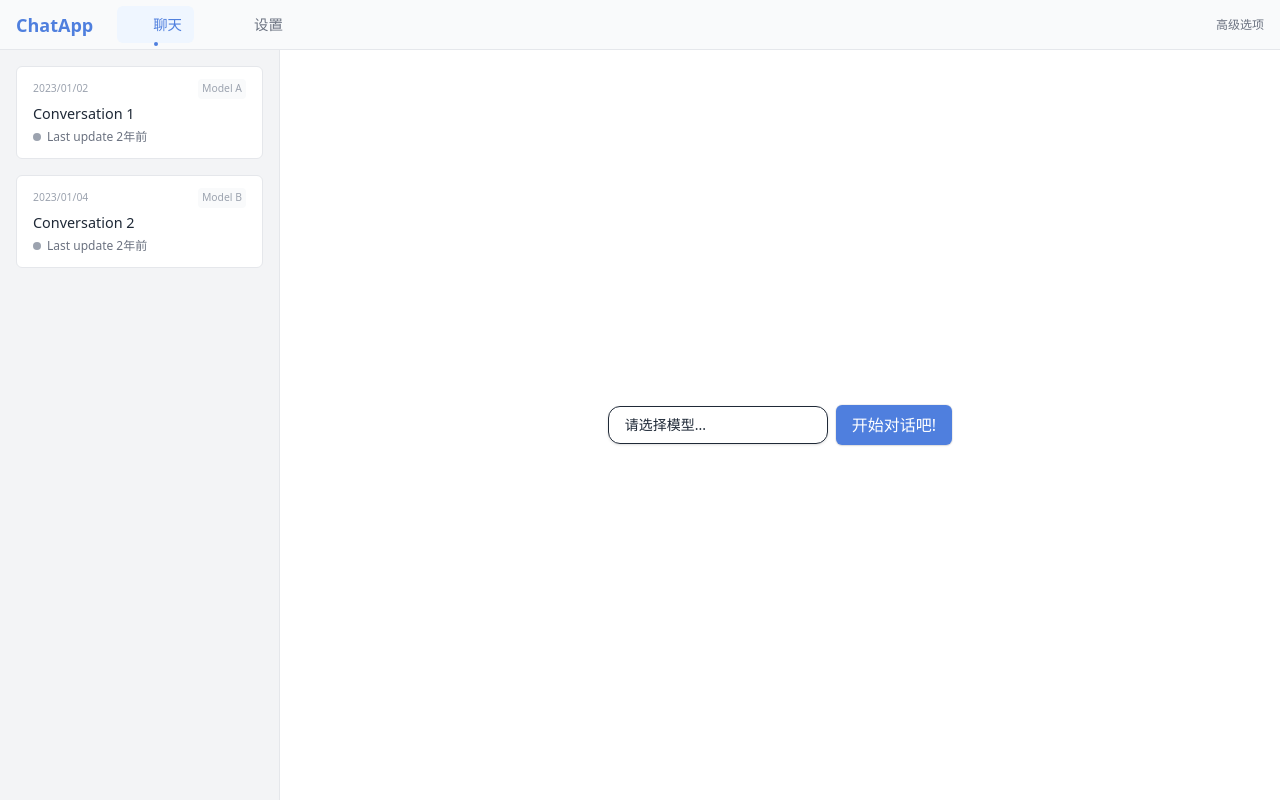
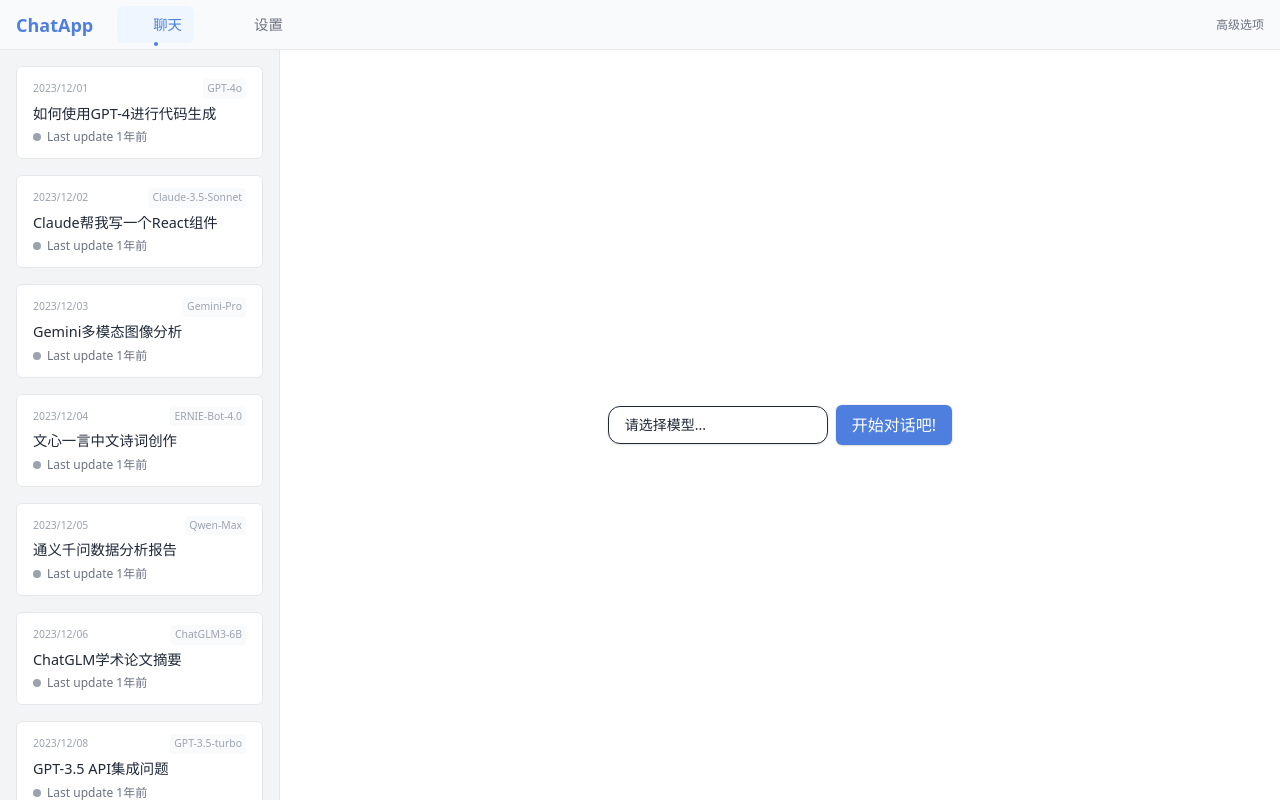
Before and after one commit to blkcor/chat, a Vue app: page / in a window 1280 px wide. Built offline with nearby package versions, Linux system fonts and the light colour scheme; what @iconify/tailwind4 would draw is missing.

Commit message:
fix: select the correct conversation

```diff
--- a/package.json
+++ b/package.json
@@ -24,10 +24,12 @@
     "@electron-toolkit/preload": "^3.0.2",
     "@electron-toolkit/utils": "^4.0.0",
     "@tailwindcss/vite": "^4.1.11",
+    "dexie": "^4.0.11",
     "electron-updater": "^6.3.9",
     "pinia": "^3.0.3",
     "radix-vue": "^1.9.17",
     "tailwindcss": "^4.1.11",
+    "uuid": "^11.1.0",
     "vue-router": "^4.5.1"
   },
   "devDependencies": {
--- a/src/renderer/src/App.vue
+++ b/src/renderer/src/App.vue
@@ -2,29 +2,18 @@
 import SideBar from './components/SideBar.vue'
 import Header from './components/Header.vue'
 import { useTheme } from './composables/useTheme'
-
-// Mock data for conversations
-const conversations = [
-  {
-    id: 'adadsadasda',
-    title: 'Conversation 1',
-    selectedModel: 'Model A',
-    createdAt: '2023-01-01',
-    updatedAt: '2023-01-02',
-    providerId: 'dasdasdasd'
-  },
-  {
-    id: 'dasdasdas',
-    title: 'Conversation 2',
-    selectedModel: 'Model B',
-    createdAt: '2023-01-03',
-    updatedAt: '2023-01-04',
-    providerId: 'dasdasdasda'
-  }
-]
+import { onMounted } from 'vue'
+import { initProvider } from './stores/db'
+import { conversations } from './constants/data'
 
 // 使用主题组合式函数，自动初始化主题
 const { isDarkMode, toggleDarkMode } = useTheme()
+
+onMounted(async () => {
+  // 初始化providers
+  await initProvider()
+
+})
 </script>
 
 <template>
--- a/src/renderer/src/components/ConversationList.vue
+++ b/src/renderer/src/components/ConversationList.vue
@@ -1,46 +1,30 @@
 <template>
   <div>
     <ul class="list-none p-0 m-0 flex flex-col gap-2">
-      <li
-        v-for="item in items"
-        :key="item.id"
-        class="list-item"
-        :class="{ selected: conversationId === item.id }"
-      >
+      <li v-for="item in items" :key="item.id" class="list-item" :class="{ selected: active === item.id }">
         <router-link :to="`/conversation/${item.id}`">
           <div class="flex justify-between items-center mb-1">
             <span class="text-[0.65rem] text-muted">
               {{ formatDate(item.updatedAt) }}
             </span>
-            <span
-              class="text-[0.65rem] py-0.5 px-1 rounded-sm"
-              :class="selectedConversationId === item.id ? 'accent-bg' : 'bg-secondary text-muted'"
-            >
+            <span class="text-[0.65rem] py-0.5 px-1 rounded-sm"
+              :class="active === item.id ? 'accent-bg' : 'bg-secondary text-muted'">
               {{ item.selectedModel }}
             </span>
           </div>
 
-          <h3
-            class="text-[0.9rem] font-medium mx-0 mt-1 mb-0.5"
-            :class="selectedConversationId === item.id ? 'text-accent' : 'text-primary'"
-          >
+          <h3 class="text-[0.9rem] font-medium mx-0 mt-1 mb-0.5"
+            :class="active === item.id ? 'text-accent' : 'text-primary'">
             {{ item.title }}
           </h3>
 
           <div class="flex items-center mt-1">
-            <div
-              class="w-2 h-2 rounded-full mr-1.5 transition-colors"
-              :class="selectedConversationId === item.id ? 'bg-primary' : 'bg-muted'"
-              :style="
-                selectedConversationId === item.id
-                  ? { backgroundColor: 'var(--color-primary)' }
-                  : { backgroundColor: 'var(--text-muted)' }
-              "
-            ></div>
-            <p
-              class="text-[0.75rem] m-0 truncate"
-              :class="selectedConversationId === item.id ? 'text-accent' : 'text-secondary'"
-            >
+            <div class="w-2 h-2 rounded-full mr-1.5 transition-colors"
+              :class="active === item.id ? 'bg-primary' : 'bg-muted'" :style="active === item.id
+                ? { backgroundColor: 'var(--color-primary)' }
+                : { backgroundColor: 'var(--text-muted)' }
+                "></div>
+            <p class="text-[0.75rem] m-0 truncate" :class="active === item.id ? 'text-accent' : 'text-secondary'">
               Last update {{ getTimeAgo(item.updatedAt) }}
             </p>
           </div>
@@ -51,19 +35,13 @@
 </template>
 
 <script setup lang="ts">
-import { ref } from 'vue'
 import { Conversation } from '../types/conversation'
-import { useRoute } from 'vue-router'
-
-const route = useRoute()
-
-const conversationId = route.params.id as string
 
 defineProps<{
   items: Conversation[]
+  active: string | undefined
 }>()
 
-const selectedConversationId = ref<string | null>(conversationId) // Default select the first one
 
 // 格式化日期为 YYYY-MM-DD 格式
 const formatDate = (dateString: string): string => {
--- a/src/renderer/src/components/SideBar.vue
+++ b/src/renderer/src/components/SideBar.vue
@@ -1,7 +1,7 @@
 <template>
   <aside class="w-[var(--sidebar-width)] flex-shrink-0 border-r border-theme bg-tertiary flex flex-col justify-between">
     <div class="p-4 overflow-y-auto">
-      <ConversationList :items="conversations" />
+      <ConversationList :items="conversations" :active="conversationId" />
     </div>
   </aside>
 </template>
@@ -9,6 +9,21 @@
 <script setup lang="ts">
 import { Conversation } from '@renderer/types/conversation';
 import ConversationList from './ConversationList.vue';
+import { useRoute } from 'vue-router'
+import { watch, ref } from 'vue';
+import { Tab } from '@renderer/constants/tab';
+
+const route = useRoute()
+const conversationId = ref<string>()
+
+watch(() => route.fullPath, (newPath) => {
+  if (newPath.includes(Tab.CONVERSATION)) {
+    const id = newPath.split('/').pop() || ''
+    if (id) {
+      conversationId.value = id
+    }
+  }
+})
 
 defineProps<{
   conversations: Conversation[]
--- /dev/null
+++ b/src/renderer/src/constants/data.ts
@@ -0,0 +1,148 @@
+import { Provider } from '../types/provider'
+import { v4 } from 'uuid'
+
+export const providers: Array<Provider> = [
+  {
+    id: v4(),
+    name: 'OpenAI',
+    title: '你不知道opneai?',
+    desc: 'OpenAI是一个人工智能研究实验室，致力于推动数字智能的边界。',
+    avatar: 'https://openai.com/favicon.ico',
+    createdAt: '2023-01-01',
+    updatedAt: '2023-01-02',
+    models: ['GPT-4o', 'GPT-4', 'GPT-3.5-turbo']
+  },
+  {
+    id: v4(),
+    name: 'Anthropic',
+    title: 'Claude AI助手',
+    desc: 'Anthropic开发的Claude是一个安全、有用且无害的AI助手。',
+    avatar: 'https://www.anthropic.com/favicon.ico',
+    createdAt: '2023-02-01',
+    updatedAt: '2023-02-15',
+    models: ['Claude-3.5-Sonnet', 'Claude-3-Opus', 'Claude-3-Haiku']
+  },
+  {
+    id: v4(),
+    name: 'Google',
+    title: 'Gemini AI',
+    desc: 'Google最新的多模态AI模型，支持文本、图像和代码理解。',
+    avatar: 'https://www.google.com/favicon.ico',
+    createdAt: '2023-03-01',
+    updatedAt: '2023-03-20',
+    models: ['Gemini-Pro', 'Gemini-Ultra', 'Gemini-Nano']
+  },
+  {
+    id: v4(),
+    name: '百度',
+    title: '文心一言',
+    desc: '百度全知识增强的大语言模型，中文理解能力强。',
+    avatar: 'https://www.baidu.com/favicon.ico',
+    createdAt: '2023-04-01',
+    updatedAt: '2023-04-10',
+    models: ['ERNIE-Bot-4.0', 'ERNIE-Bot-turbo', 'ERNIE-Bot']
+  },
+  {
+    id: v4(),
+    name: '阿里巴巴',
+    title: '通义千问',
+    desc: '阿里云推出的超大规模语言模型，具备多轮对话能力。',
+    avatar: 'https://www.alibabacloud.com/favicon.ico',
+    createdAt: '2023-05-01',
+    updatedAt: '2023-05-15',
+    models: ['Qwen-Max', 'Qwen-Plus', 'Qwen-Turbo']
+  },
+  {
+    id: v4(),
+    name: '智谱AI',
+    title: 'ChatGLM',
+    desc: '清华大学技术成果转化的对话语言模型。',
+    avatar: 'https://www.zhipuai.cn/favicon.ico',
+    createdAt: '2023-06-01',
+    updatedAt: '2023-06-12',
+    models: ['ChatGLM-6B', 'ChatGLM2-6B', 'ChatGLM3-6B']
+  }
+]
+
+export const conversations = [
+  {
+    id: v4(),
+    title: '如何使用GPT-4进行代码生成',
+    selectedModel: 'GPT-4o',
+    createdAt: '2023-12-01',
+    updatedAt: '2023-12-01',
+    providerId: providers[0].id
+  },
+  {
+    id: v4(),
+    title: 'Claude帮我写一个React组件',
+    selectedModel: 'Claude-3.5-Sonnet',
+    createdAt: '2023-12-02',
+    updatedAt: '2023-12-02',
+    providerId: providers[1].id
+  },
+  {
+    id: v4(),
+    title: 'Gemini多模态图像分析',
+    selectedModel: 'Gemini-Pro',
+    createdAt: '2023-12-03',
+    updatedAt: '2023-12-03',
+    providerId: providers[2].id
+  },
+  {
+    id: v4(),
+    title: '文心一言中文诗词创作',
+    selectedModel: 'ERNIE-Bot-4.0',
+    createdAt: '2023-12-04',
+    updatedAt: '2023-12-04',
+    providerId: providers[3].id
+  },
+  {
+    id: v4(),
+    title: '通义千问数据分析报告',
+    selectedModel: 'Qwen-Max',
+    createdAt: '2023-12-05',
+    updatedAt: '2023-12-05',
+    providerId: providers[4].id
+  },
+  {
+    id: v4(),
+    title: 'ChatGLM学术论文摘要',
+    selectedModel: 'ChatGLM3-6B',
+    createdAt: '2023-12-06',
+    updatedAt: '2023-12-06',
+    providerId: providers[5].id
+  },
+  {
+    id: v4(),
+    title: 'GPT-3.5 API集成问题',
+    selectedModel: 'GPT-3.5-turbo',
+    createdAt: '2023-12-07',
+    updatedAt: '2023-12-08',
+    providerId: providers[0].id
+  },
+  {
+    id: v4(),
+    title: 'Claude代码重构建议',
+    selectedModel: 'Claude-3-Opus',
+    createdAt: '2023-12-08',
+    updatedAt: '2023-12-09',
+    providerId: providers[1].id
+  },
+  {
+    id: v4(),
+    title: '百度文心翻译文档',
+    selectedModel: 'ERNIE-Bot-turbo',
+    createdAt: '2023-12-09',
+    updatedAt: '2023-12-09',
+    providerId: providers[3].id
+  },
+  {
+    id: v4(),
+    title: '阿里通义产品需求分析',
+    selectedModel: 'Qwen-Plus',
+    createdAt: '2023-12-10',
+    updatedAt: '2023-12-11',
+    providerId: providers[4].id
+  }
+]
--- a/src/renderer/src/constants/tab.ts
+++ b/src/renderer/src/constants/tab.ts
@@ -1,5 +1,5 @@
 export enum Tab {
   HOME = 'home',
-  // CONVERSATION = 'conversation',
+  CONVERSATION = 'conversation',
   SETTING = 'setting'
 }
--- /dev/null
+++ b/src/renderer/src/stores/db.ts
@@ -0,0 +1,25 @@
+import { Conversation } from '@renderer/types/conversation'
+import { Message } from '@renderer/types/message'
+import { Provider } from '@renderer/types/provider'
+import Dexie, { type EntityTable } from 'dexie'
+import { providers } from '../constants/data'
+
+export const db = new Dexie('chat') as Dexie & {
+  providers: EntityTable<Provider, 'id'>
+  conversations: EntityTable<Conversation, 'id'>
+  messages: EntityTable<Message, 'id'>
+}
+
+db.version(1).stores({
+  providers: 'id, name',
+  conversations: 'id, providerId',
+  messages: 'id, conversationId'
+})
+
+export const initProvider = async () => {
+  const count = await db.providers.count()
+  if (count === 0) {
+    // 初始化添加数据
+    await db.providers.bulkAdd(providers)
+  }
+}
--- a/src/renderer/src/types/message.ts
+++ b/src/renderer/src/types/message.ts
@@ -10,6 +10,7 @@
 }
 
 export interface Message {
+  id: string
   content: string
   type: MessageType
   status?: MessageStatus
--- a/src/renderer/src/views/conversation.vue
+++ b/src/renderer/src/views/conversation.vue
@@ -9,25 +9,13 @@
     <div class="flex-grow overflow-y-auto p-6 pb-32">
       <div class="max-w-3xl mx-auto w-full">
         <div class="flex flex-col gap-4">
-          <ChatMessageCard
-            content="你好，我能帮你什么忙吗？"
-            timestamp="2025-08-09T12:00:00"
-            :is-user-message="false"
-            model="AI助手"
-          />
+          <ChatMessageCard content="你好，我能帮你什么忙吗？" timestamp="2025-08-09T12:00:00" :is-user-message="false"
+            model="AI助手" />
 
-          <ChatMessageCard
-            content="我想了解一下如何使用暗色模式和浅色模式。"
-            timestamp="2025-08-09T12:01:00"
-            :is-user-message="true"
-          />
+          <ChatMessageCard content="我想了解一下如何使用暗色模式和浅色模式。" timestamp="2025-08-09T12:01:00" :is-user-message="true" />
 
-          <ChatMessageCard
-            content="您现在正在使用的应用已经支持了暗色和浅色模式切换。您可以通过点击左下角的切换按钮来更改主题。此外，系统还会自动检测您的系统偏好设置，并相应地应用主题。"
-            timestamp="2025-08-09T12:02:00"
-            :is-user-message="false"
-            model="AI助手"
-          />
+          <ChatMessageCard content="您现在正在使用的应用已经支持了暗色和浅色模式切换。您可以通过点击左下角的切换按钮来更改主题。此外，系统还会自动检测您的系统偏好设置，并相应地应用主题。"
+            timestamp="2025-08-09T12:02:00" :is-user-message="false" model="AI助手" />
         </div>
       </div>
     </div>
@@ -36,11 +24,8 @@
     <div class="chat-input-container">
       <div class="max-w-3xl mx-auto w-full px-6">
         <div class="card p-3 flex items-center shadow-lg message-input-card">
-          <input
-            type="text"
-            placeholder="输入消息..."
-            class="flex-grow bg-transparent border-none outline-none text-primary message-input"
-          />
+          <input type="text" placeholder="输入消息..."
+            class="flex-grow bg-transparent border-none outline-none text-primary message-input" />
           <button class="btn-primary ml-2 py-1 px-4 flex items-center gap-1">
             <span>发送</span>
             <span class="icon-[ri--send-plane-line] w-5 h-5"></span>
@@ -54,13 +39,6 @@
 <script setup lang="ts">
 import { Conversation } from '@renderer/types/conversation'
 import ChatMessageCard from '../components/ChatMessageCard.vue'
-import { useRoute } from 'vue-router'
-
-const route = useRoute()
-
-console.log(route.fullPath)
-
-// fetch conversation info from api
 
 const mockConversaion = {
   id: 'adadsadasda',
--- a/src/renderer/src/views/home.vue
+++ b/src/renderer/src/views/home.vue
@@ -7,27 +7,19 @@
 
 <script setup lang="ts">
 import ProviderSelect from '@renderer/components/ProviderSelect.vue'
-import { ref } from 'vue'
-import type { Provider } from '../types/provider'
+import { db } from '@renderer/stores/db'
+import { Provider } from '@renderer/types/provider'
+import { onMounted, ref } from 'vue'
 
 const modelValue = ref<string>('')
-
-// 暂时hardcode一下 应该从api拉
-const providers: Array<Provider> = [
-  {
-    id: '0x4ffsadasdadsadasdas',
-    name: 'OpenAI',
-    title: '你不知道opneai?',
-    desc: 'OpenAI是一个人工智能研究实验室，致力于推动数字智能的边界。',
-    avatar: 'https://openai.com/favicon.ico',
-    createdAt: '2023-01-01',
-    updatedAt: '2023-01-02',
-    models: ['GPT5', 'GPT-4o']
-  }
-]
+const providers = ref<Provider[]>([])
 
 const handleStartChat = () => {
   // 校验参数
   console.log('当前选择的模型是:', modelValue.value)
 }
+
+onMounted(async () => {
+  providers.value = await db.providers.toArray()
+})
 </script>
```
Also changed, not shown: 1 other file (tests, documents, lock files or other folders).
